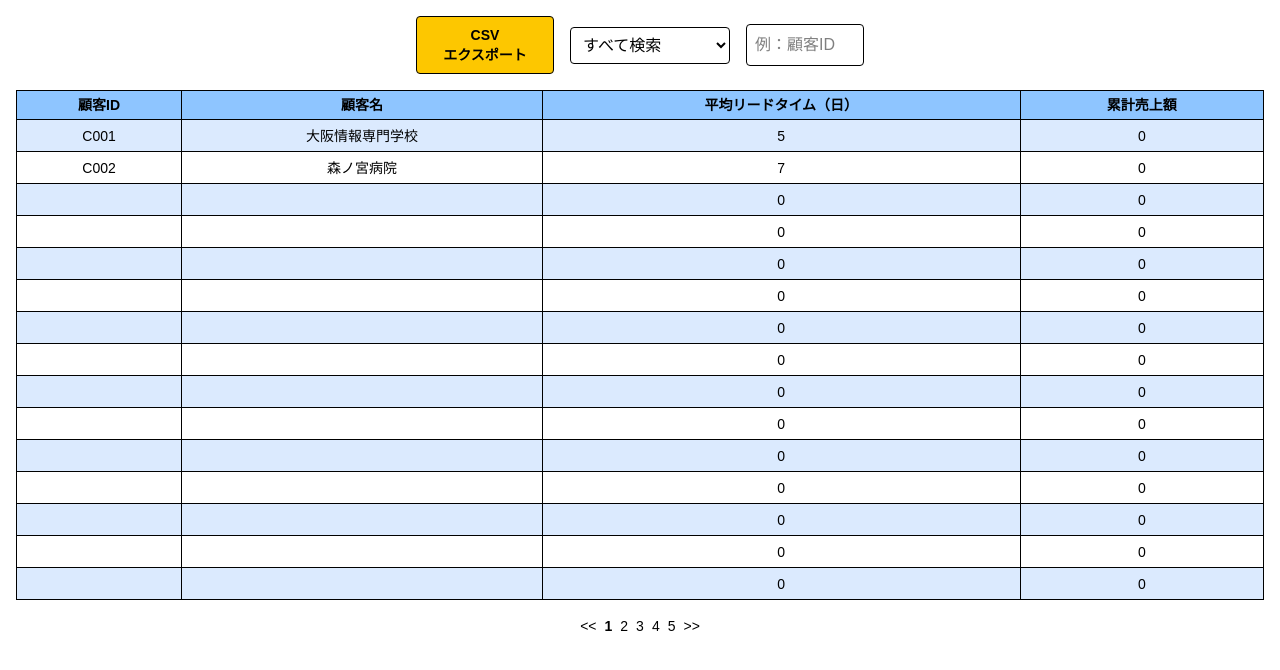
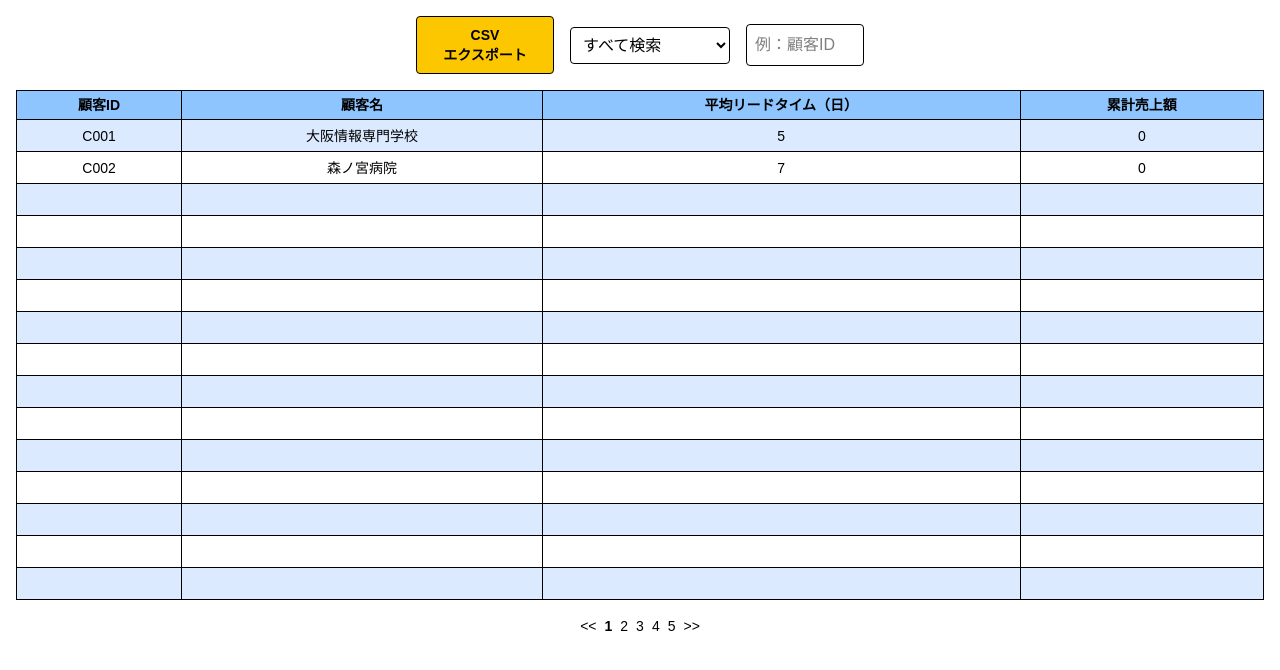
Before and after one commit to wasabi49/ocs-systemDevelopmentExercises, a Next.js app in the folder mbs/: page /Home/StatisticalInfo in a window 1280 px wide. Shown: the top 670 px of the page. Built offline with nearby package versions, Linux system fonts and the light colour scheme.

Commit message:
平均リードタイムと個別売上額の修正

```diff
--- a/mbs/app/Home/StatisticalInfo/page.tsx
+++ b/mbs/app/Home/StatisticalInfo/page.tsx
@@ -83,7 +83,7 @@ const exportToCSV = () => {
 // 15行確保
 const displayedOrders = [...filteredOrders];
 while (displayedOrders.length < 15) {
-  displayedOrders.push({ customerId: '', customerName: '', leadTime: 0 ,sales: 0});
+  displayedOrders.push({ customerId: '', customerName: '', leadTime: 0,sales: 0});
 }
   return (
     <div className="p-4  mx-auto text-black bg-white">
@@ -139,8 +139,8 @@ while (displayedOrders.length < 15) {
               <tr key={index} className={`${index % 2 === 0 ? 'bg-blue-100' : 'bg-white'} h-8`}>
                 <td className="border px-2 py-1">{order.customerId}</td>
                 <td className="border px-2 py-1">{order.customerName}</td>
-                <td className="border px-2 py-1">{order.leadTime}</td>
-                <td className="border px-2 py-1">{order.sales}</td>
+                <td className="border px-2 py-1">{order.customerId === '' ? '' : order.leadTime}</td>
+                <td className="border px-2 py-1">{order.customerId === '' ? '' : order.sales}</td>
               </tr>
             ))}
           </tbody>
```
